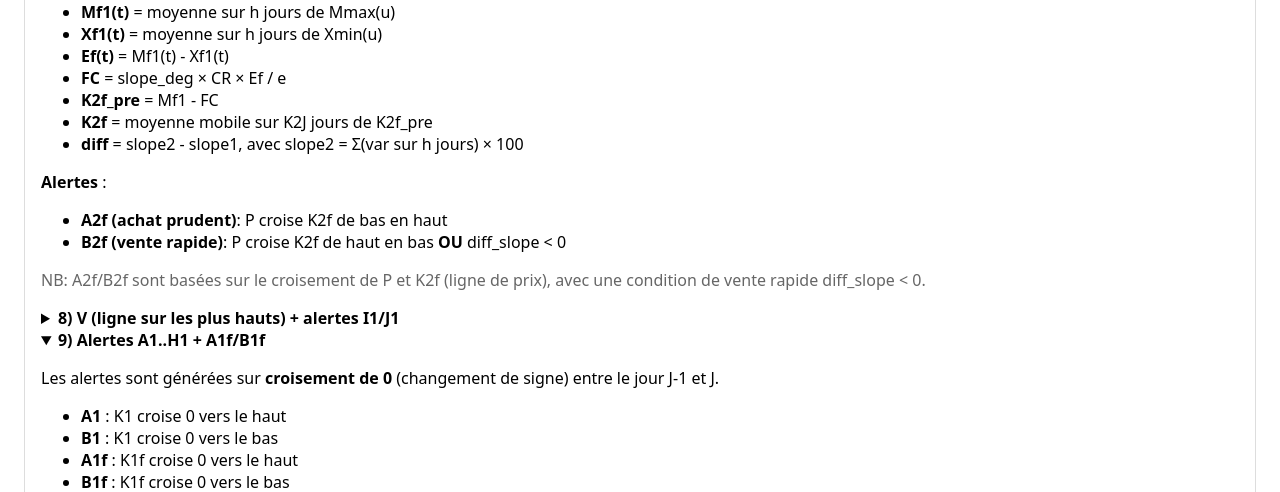
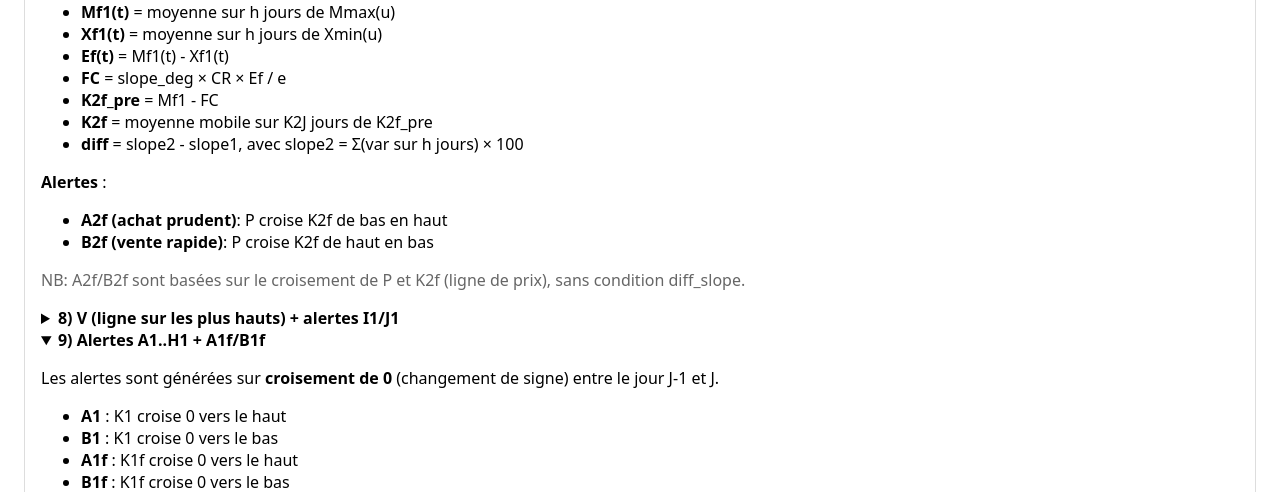
Before and after one commit to MAAREKANTONY/finance_momet_ch, a Django app: page /help/indicators/ in a window 1280 px wide, after a click on "7) K2f (ligne flottante) + alertes A2f/B2f". Shown: the part 943-1435 px from the top of the page. Run offline with Django 5.2, Linux system fonts and the light colour scheme; the visitor is signed in with stand-in values (Sample User, id 1); parts of the project's set-up code (start-up, migrations or seed data) failed here and were passed over.

Commit message:
V6_0_12 : changement de la condition de sortie de la ligne flottante 2

```diff
--- a/core/services/calculations.py
+++ b/core/services/calculations.py
@@ -80,7 +80,7 @@ def compute_for_symbol_scenario(symbol, scenario, trading_date):
     # (10) diff = pente2 - pente1
     # Alerts:
     # - A2f: P crosses K2f from below to above
-    # - B2f: P crosses K2f from above to below OR diff < 0
+    # - B2f: P crosses K2f from above to below
 
     K2f_pre = None
     K2f = None
@@ -223,7 +223,7 @@ def compute_for_symbol_scenario(symbol, scenario, trading_date):
     # 11) slope2 = Σ(delta on last h days) × 100
     # 12) diff_slope = slope2 - slope1
     # 13) Buy (A2f): P crosses K2f bottom-up
-    # 14) Sell (B2f): P crosses K2f top-down OR diff_slope < 0
+    # 14) Sell (B2f): P crosses K2f top-down
 
     K2f_pre = None
     K2f = None
@@ -442,7 +442,7 @@ def compute_for_symbol_scenario(symbol, scenario, trading_date):
 
         if cross_up:
             alerts.append("A2f")
-        if cross_down or ((diff_slope is not None) and (D(diff_slope) < 0)):
+        if cross_down:
             alerts.append("B2f")
     except Exception:
         pass
--- a/core/services/calculations_fast.py
+++ b/core/services/calculations_fast.py
@@ -327,7 +327,7 @@ def compute_full_for_symbol_scenario(
             # G1/H1 : K4 crosses 0
             cross0(prev_P - prev_S if (prev_P is not None and prev_S is not None) else None, K4, "G1", "H1")
 
-            # A2f/B2f : P crosses the K2f price line, with fast-sell rule on diff_slope
+            # A2f/B2f : P crosses the K2f price line, without diff_slope condition
             try:
                 prev_p = D(prev_P)
                 cur_p = D(P)
@@ -344,7 +344,7 @@ def compute_full_for_symbol_scenario(
                 )
                 if cross_up:
                     current_alerts.append("A2f")
-                if cross_down or ((diff_slope is not None) and (D(diff_slope) < 0)):
+                if cross_down:
                     current_alerts.append("B2f")
             except Exception:
                 pass
--- a/templates/help_indicators.html
+++ b/templates/help_indicators.html
@@ -102,9 +102,9 @@ K1f = K1 + C</pre>
       <p><strong>Alertes</strong> :</p>
       <ul>
         <li><strong>A2f (achat prudent)</strong>: P croise K2f de bas en haut</li>
-        <li><strong>B2f (vente rapide)</strong>: P croise K2f de haut en bas <strong>OU</strong> diff_slope &lt; 0</li>
+        <li><strong>B2f (vente rapide)</strong>: P croise K2f de haut en bas</li>
       </ul>
-      <p class="muted">NB: A2f/B2f sont basées sur le croisement de P et K2f (ligne de prix), avec une condition de vente rapide diff_slope < 0.</p>
+      <p class="muted">NB: A2f/B2f sont basées sur le croisement de P et K2f (ligne de prix), sans condition diff_slope.</p>
     </div>
   </details>
 
```
Also changed, not shown: 1 other file.
